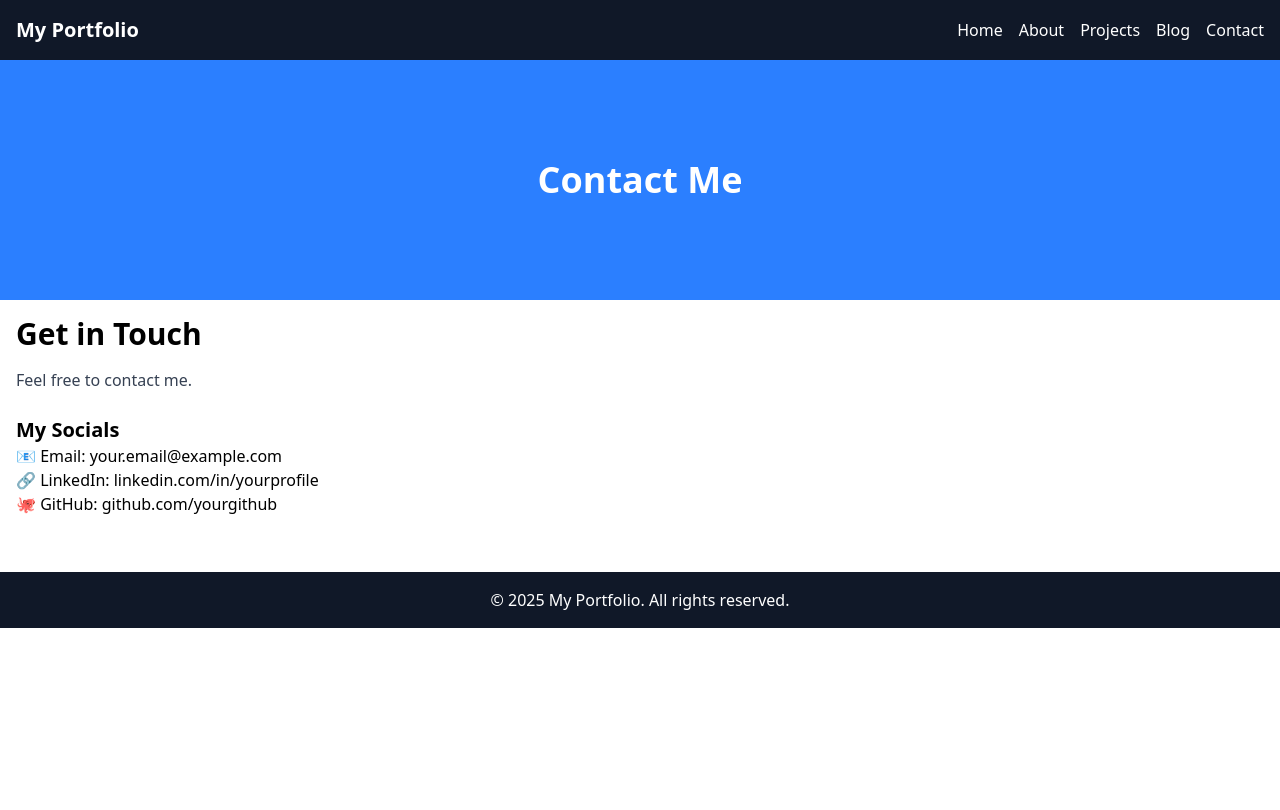
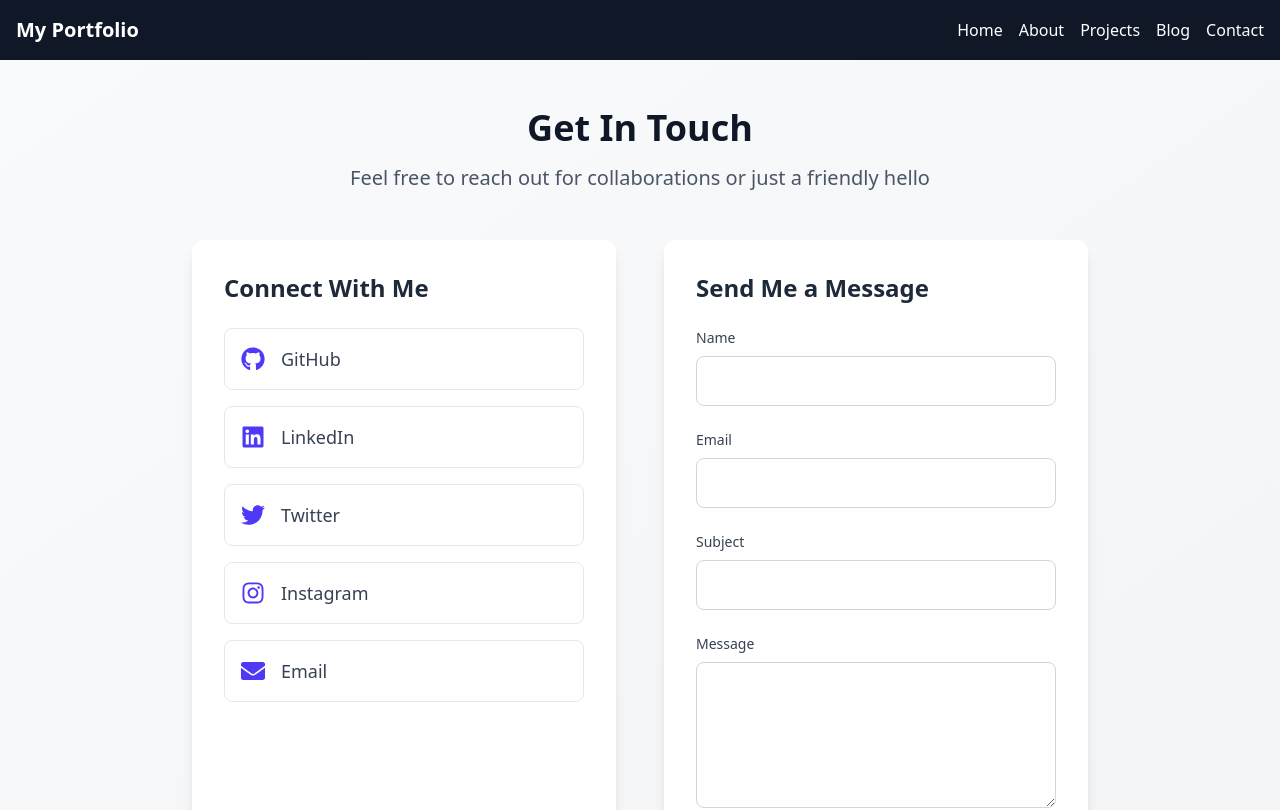
Before and after one commit to eliasnahusenay/portfolio_strapi, a React (Vite) app in the folder frontend/: page /contact in a window 1280 px wide. Shown: the top 810 px of the page. Built offline with nearby package versions, Linux system fonts and the light colour scheme.

Commit message:
feat: Add form submission functionality

```diff
--- a/frontend/src/pages/Contact.jsx
+++ b/frontend/src/pages/Contact.jsx
@@ -1,22 +1,186 @@
-import Hero from "../components/Hero";
+import React from 'react';
+import { useFormik } from 'formik';
+import * as Yup from 'yup';
+import axios from 'axios';
+import { FaGithub, FaLinkedin, FaTwitter, FaInstagram, FaEnvelope, FaPaperPlane } from 'react-icons/fa';
 
-const Contact = () => {
+const ContactPage = () => {
+  // Form validation schema
+  const validationSchema = Yup.object().shape({
+    name: Yup.string().required('Name is required'),
+    email: Yup.string().email('Invalid email').required('Email is required'),
+    subject: Yup.string().required('Subject is required'),
+    message: Yup.string().required('Message is required'),
+  });
+
+  const formik = useFormik({
+    initialValues: {
+      name: '',
+      email: '',
+      subject: '',
+      message: '',
+    },
+    validationSchema,
+    onSubmit: async (values, { resetForm, setSubmitting, setStatus }) => {
+      try {
+        await axios.post('http://localhost:1337/api/contact-submissions', {
+          data: values
+        });
+        resetForm();
+        setStatus({ success: true });
+      } catch (error) {
+        setStatus({ error: 'Failed to send message. Please try again.' });
+      } finally {
+        setSubmitting(false);
+      }
+    },
+  });
+
+  // Social links (could also fetch these from Strapi)
+  const socialLinks = [
+    { icon: <FaGithub />, url: 'https://github.com/yourusername', name: 'GitHub' },
+    { icon: <FaLinkedin />, url: 'https://linkedin.com/in/yourprofile', name: 'LinkedIn' },
+    { icon: <FaTwitter />, url: 'https://twitter.com/yourhandle', name: 'Twitter' },
+    { icon: <FaInstagram />, url: 'https://instagram.com/yourprofile', name: 'Instagram' },
+    { icon: <FaEnvelope />, url: 'mailto:youremail@example.com', name: 'Email' },
+  ];
+
   return (
-    <div>
-      <Hero title="Contact Me" />
-      <div className="container mx-auto p-4">
-        <h1 className="text-3xl font-bold">Get in Touch</h1>
-        <p className="text-gray-700 mt-4">Feel free to contact me.</p>
+    <div className="min-h-screen py-12 px-4 sm:px-6 lg:px-8 bg-gradient-to-br from-gray-50 to-gray-100">
+      <div className="max-w-4xl mx-auto">
+        <div className="text-center mb-12">
+          <h1 className="text-4xl font-bold text-gray-900 mb-4">Get In Touch</h1>
+          <p className="text-xl text-gray-600">
+            Feel free to reach out for collaborations or just a friendly hello
+          </p>
+        </div>
 
-        <div className="mt-6">
-          <h2 className="text-xl font-semibold">My Socials</h2>
-          <p>📧 Email: your.email@example.com</p>
-          <p>🔗 LinkedIn: linkedin.com/in/yourprofile</p>
-          <p>🐙 GitHub: github.com/yourgithub</p>
+        <div className="grid grid-cols-1 md:grid-cols-2 gap-12">
+          {/* Social Links Section */}
+          <div className="bg-white p-8 rounded-xl shadow-lg">
+            <h2 className="text-2xl font-semibold mb-6 text-gray-800">Connect With Me</h2>
+            <div className="space-y-4">
+              {socialLinks.map((social, index) => (
+                <a
+                  key={index}
+                  href={social.url}
+                  target="_blank"
+                  rel="noopener noreferrer"
+                  className="flex items-center p-4 rounded-lg hover:bg-gray-50 transition-colors duration-200 border border-gray-200"
+                >
+                  <span className="text-2xl mr-4 text-indigo-600">{social.icon}</span>
+                  <span className="text-lg font-medium text-gray-700">{social.name}</span>
+                </a>
+              ))}
+            </div>
+          </div>
+
+          {/* Contact Form Section */}
+          <div className="bg-white p-8 rounded-xl shadow-lg">
+            <h2 className="text-2xl font-semibold mb-6 text-gray-800">Send Me a Message</h2>
+            {formik.status?.success && (
+              <div className="mb-6 p-4 bg-green-50 text-green-700 rounded-lg">
+                Thank you! Your message has been sent successfully.
+              </div>
+            )}
+            {formik.status?.error && (
+              <div className="mb-6 p-4 bg-red-50 text-red-700 rounded-lg">
+                {formik.status.error}
+              </div>
+            )}
+            <form onSubmit={formik.handleSubmit}>
+              <div className="mb-6">
+                <label htmlFor="name" className="block text-sm font-medium text-gray-700 mb-2">
+                  Name
+                </label>
+                <input
+                  id="name"
+                  name="name"
+                  type="text"
+                  onChange={formik.handleChange}
+                  onBlur={formik.handleBlur}
+                  value={formik.values.name}
+                  className="w-full px-4 py-3 rounded-lg border border-gray-300 focus:ring-2 focus:ring-indigo-500 focus:border-indigo-500"
+                />
+                {formik.touched.name && formik.errors.name && (
+                  <p className="mt-1 text-sm text-red-600">{formik.errors.name}</p>
+                )}
+              </div>
+
+              <div className="mb-6">
+                <label htmlFor="email" className="block text-sm font-medium text-gray-700 mb-2">
+                  Email
+                </label>
+                <input
+                  id="email"
+                  name="email"
+                  type="email"
+                  onChange={formik.handleChange}
+                  onBlur={formik.handleBlur}
+                  value={formik.values.email}
+                  className="w-full px-4 py-3 rounded-lg border border-gray-300 focus:ring-2 focus:ring-indigo-500 focus:border-indigo-500"
+                />
+                {formik.touched.email && formik.errors.email && (
+                  <p className="mt-1 text-sm text-red-600">{formik.errors.email}</p>
+                )}
+              </div>
+
+              <div className="mb-6">
+                <label htmlFor="subject" className="block text-sm font-medium text-gray-700 mb-2">
+                  Subject
+                </label>
+                <input
+                  id="subject"
+                  name="subject"
+                  type="text"
+                  onChange={formik.handleChange}
+                  onBlur={formik.handleBlur}
+                  value={formik.values.subject}
+                  className="w-full px-4 py-3 rounded-lg border border-gray-300 focus:ring-2 focus:ring-indigo-500 focus:border-indigo-500"
+                />
+                {formik.touched.subject && formik.errors.subject && (
+                  <p className="mt-1 text-sm text-red-600">{formik.errors.subject}</p>
+                )}
+              </div>
+
+              <div className="mb-6">
+                <label htmlFor="message" className="block text-sm font-medium text-gray-700 mb-2">
+                  Message
+                </label>
+                <textarea
+                  id="message"
+                  name="message"
+                  rows="5"
+                  onChange={formik.handleChange}
+                  onBlur={formik.handleBlur}
+                  value={formik.values.message}
+                  className="w-full px-4 py-3 rounded-lg border border-gray-300 focus:ring-2 focus:ring-indigo-500 focus:border-indigo-500"
+                ></textarea>
+                {formik.touched.message && formik.errors.message && (
+                  <p className="mt-1 text-sm text-red-600">{formik.errors.message}</p>
+                )}
+              </div>
+
+              <button
+                type="submit"
+                disabled={formik.isSubmitting}
+                className="w-full bg-indigo-600 text-white py-3 px-6 rounded-lg hover:bg-indigo-700 transition-colors duration-200 flex items-center justify-center"
+              >
+                {formik.isSubmitting ? (
+                  'Sending...'
+                ) : (
+                  <>
+                    <FaPaperPlane className="mr-2" />
+                    Send Message
+                  </>
+                )}
+              </button>
+            </form>
+          </div>
         </div>
       </div>
     </div>
   );
 };
 
-export default Contact;
+export default ContactPage;
```
